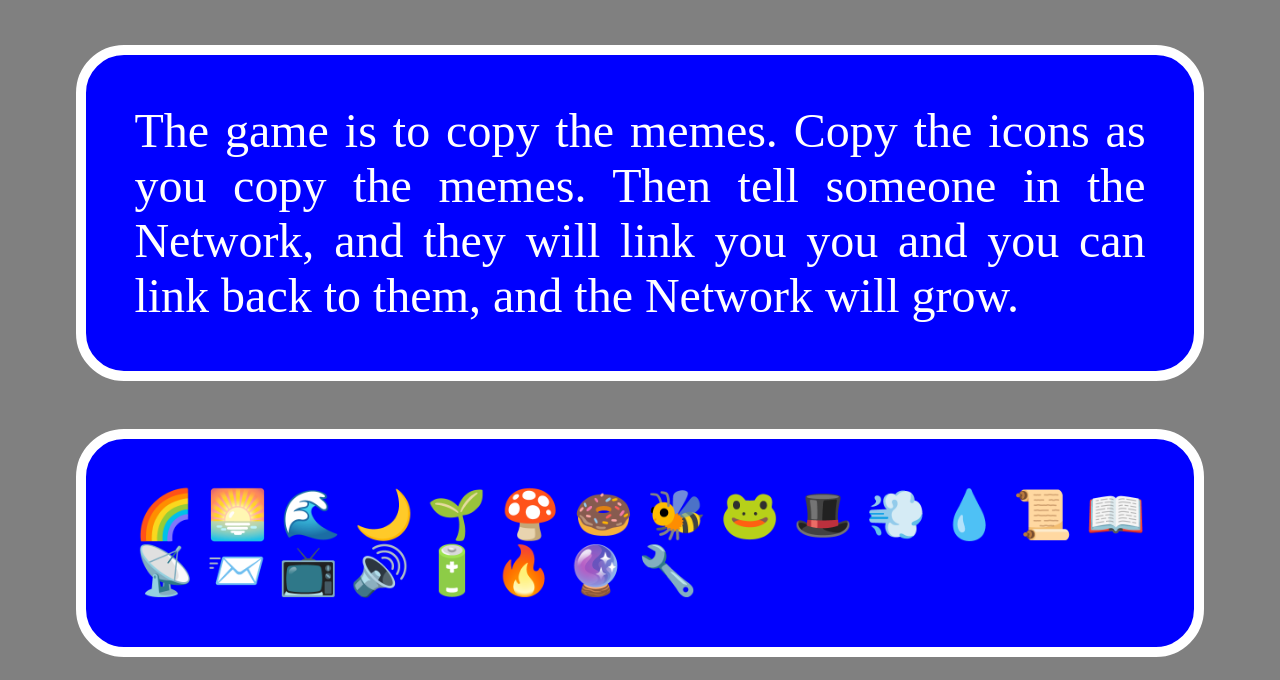
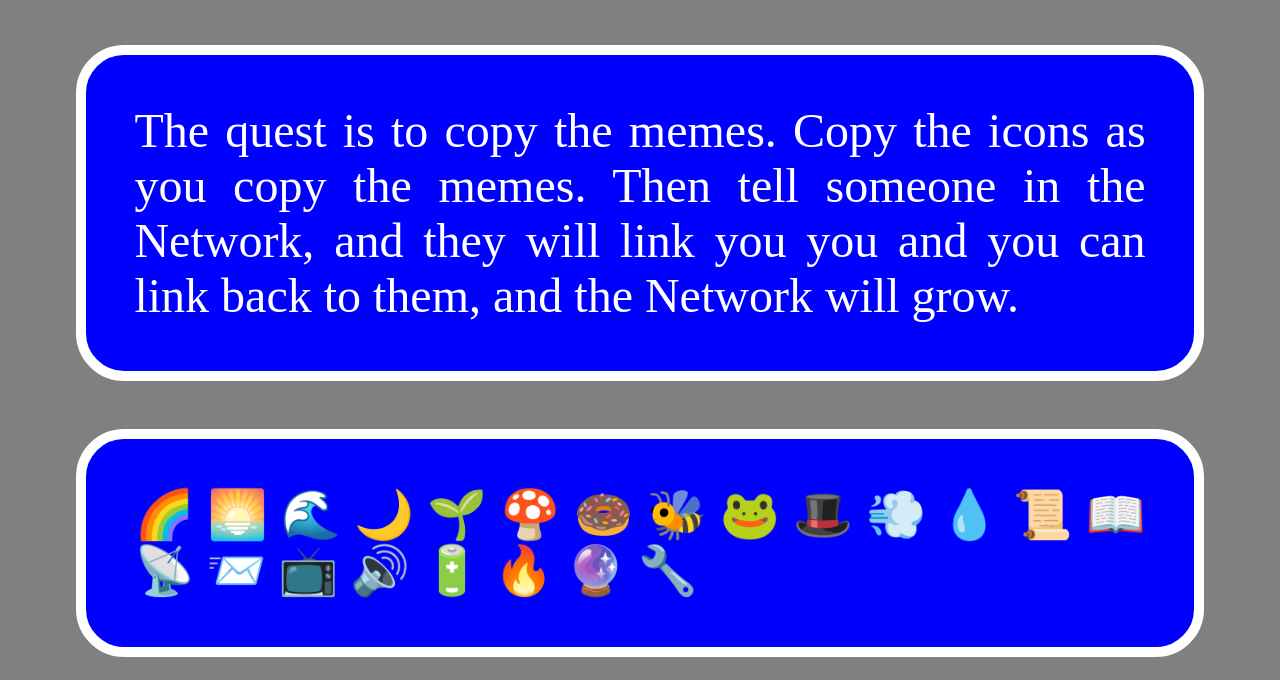
Before and after one commit to dirtwizard666/dirtwizard666.github.io, a plain HTML site: page index.html in a window 1280 px wide. Shown: the part 120-800 px from the top of the page. Drawn offline with Linux system fonts and the light colour scheme; a script that the page names is missing.

Commit message:
Update index.html

```diff
--- a/index.html
+++ b/index.html
@@ -24,7 +24,7 @@ EVERYTHING FREE FOR EVERYONE EVERYWHERE RIGHT NOW!
 <h1>Dirt Wizard 666 Home Page</h1>
 
 	<p>
-		The game is to copy the memes. Copy the icons as you copy the memes. Then tell someone in the Network, and they will link you you and you can link back to them, and the Network will grow.
+		The quest is to copy the memes. Copy the icons as you copy the memes. Then tell someone in the Network, and they will link you you and you can link back to them, and the Network will grow.
 	</p>
 <p>
 &#x1F308;
```
